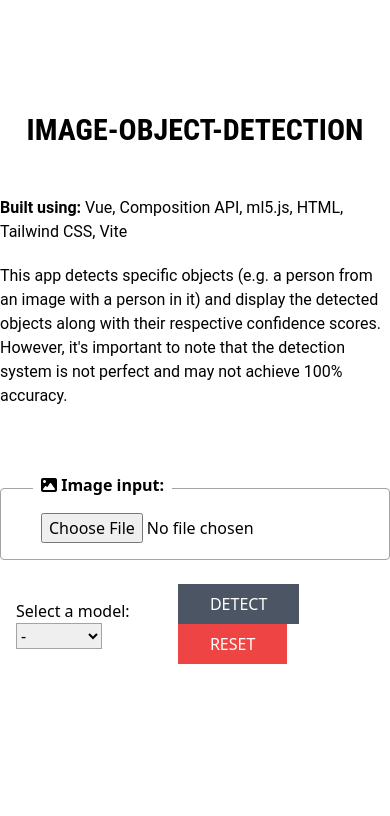
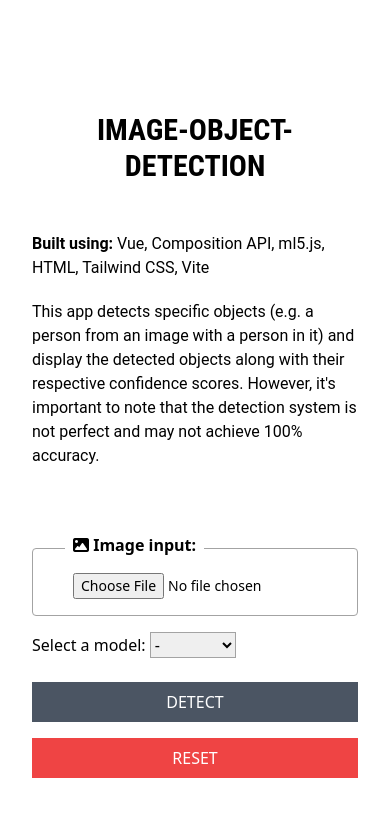
Before and after one commit to toeaung-yeyint/image-object-detection, a Vue app: page / in a window 390 px wide. Shown: the top 816 px of the page. Built offline with nearby package versions, Linux system fonts and the light colour scheme.

Commit message:
rewrite the app using vue 3

```diff
--- a/src/App.vue
+++ b/src/App.vue
@@ -1,5 +1,5 @@
 <template>
-  <div class="max-w-screen-lg my-28 mx-auto">
+  <div class="max-w-screen-lg my-28 mx-auto px-8">
     <h1 class="uppercase text-center mb-12 text-3xl font-bold">
       image-object-detection
     </h1>
@@ -15,18 +15,25 @@
     </p>
     <DetectForm @detect="handleDetect" @reset="handleReset" />
     <LoadingBar v-if="loading" />
-    <div v-show="result" class="flex items-center">
-      <img class="w-1/2 mr-20" :src="src" alt="" ref="resultImage" />
-      <div class="w-1/2">
-        <h2 class="mb-4 text-lg">
+    <div v-show="result" class="flex flex-col lg:flex-row items-center">
+      <img
+        class="w-full lg:w-2/3 mb-8 lg:mb-0"
+        :src="src"
+        alt=""
+        ref="resultImage"
+      />
+      <div class="w-full lg:w-1/3 mx-auto grid place-items-center">
+        <div>
+          <h2 class="mb-2 lg:mb-4 text-lg sm:text-xl">
             Numbers of detected objects: {{ numberOfDetectedObjects }}
           </h2>
-        <ul>
+          <ul class="text-sm">
             <li v-for="(object, index) in detectedObjects" :key="index">
-            Label: {{ object.label }} | Confience score:
+              Label: {{ object.label }}, Confience score:
               {{ Math.round(100 * object.confidence) }}%
             </li>
           </ul>
+        </div>
       </div>
     </div>
   </div>
--- a/src/components/DetectForm.vue
+++ b/src/components/DetectForm.vue
@@ -1,6 +1,8 @@
 <template>
-  <form @submit.prevent="detect" class="flex flex-col mb-32">
-    <div class="border border-neutral-400 relative flex-grow rounded mb-6">
+  <form @submit.prevent="detect" class="flex flex-col mb-20 sm:mb-32">
+    <div
+      class="border border-neutral-400 relative flex-grow rounded mb-4 sm:mb-6"
+    >
       <label
         class="absolute -top-4 left-8 bg-white px-2 font-semibold"
         for="imageInput"
@@ -8,16 +10,18 @@
       </label>
       <input
         ref="inputImage"
-        class="px-10 w-full pt-6 pb-4"
+        class="px-10 w-full pt-6 pb-4 text-sm"
         type="file"
         id="imageInput"
         accept=".jpg, .jpeg, .png, .webp"
         required
       />
     </div>
-    <div class="flex items-center justify-between px-4">
-      <div>
-        <label for="models">Select a model: </label>
+    <div
+      class="flex flex-col sm:flex-row sm:items-center sm:justify-between sm:px-4"
+    >
+      <div class="mb-6 sm:m-0">
+        <label class="font-base" for="models">Select a model: </label>
         <select
           class="border border-neutral-400"
           id="models"
@@ -29,9 +33,9 @@
           <option value="yolo">YOLO</option>
         </select>
       </div>
-      <div>
+      <div class="flex flex-col sm:flex-row">
         <button
-          class="px-8 py-2 bg-gray-600 text-white mr-4 uppercase hover:bg-black"
+          class="mb-4 sm:mb-0 px-8 py-2 bg-gray-600 text-white sm:mr-4 uppercase hover:bg-black"
           type="submit"
         >
           Detect
```
Lines whose indentation alone changed are shown as unchanged.
